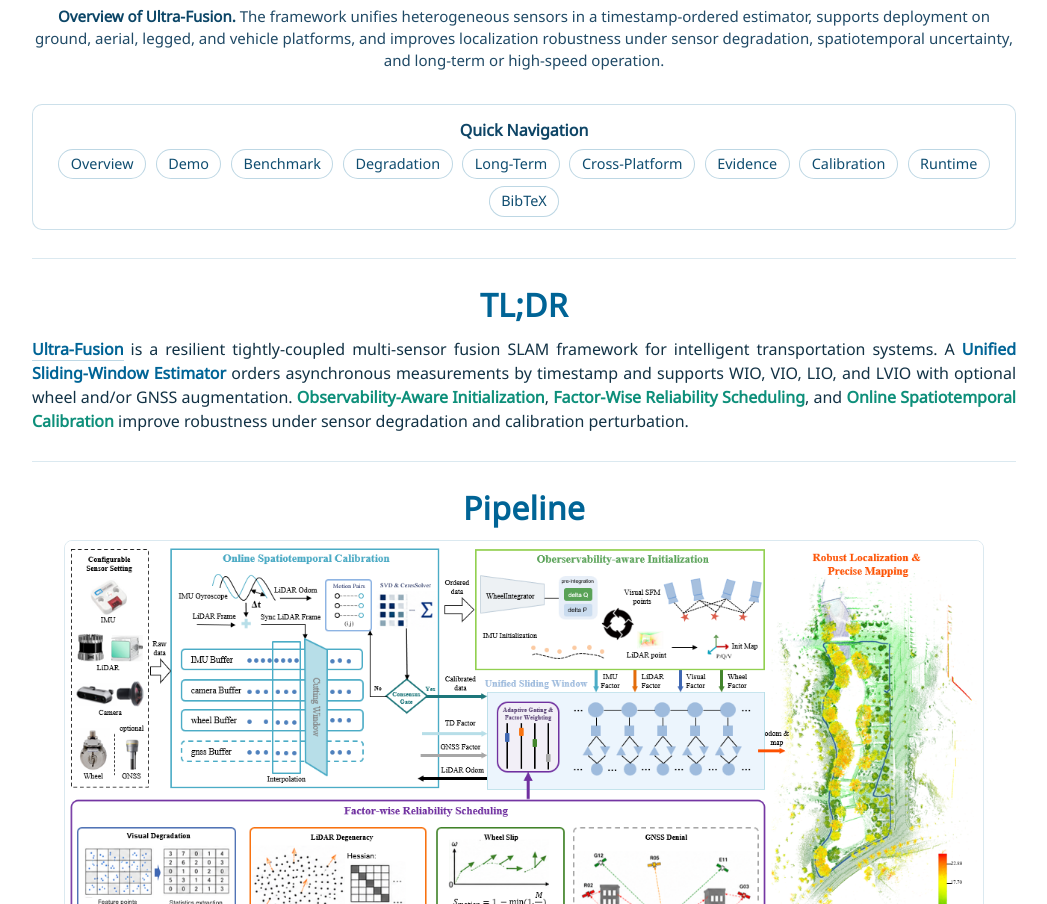
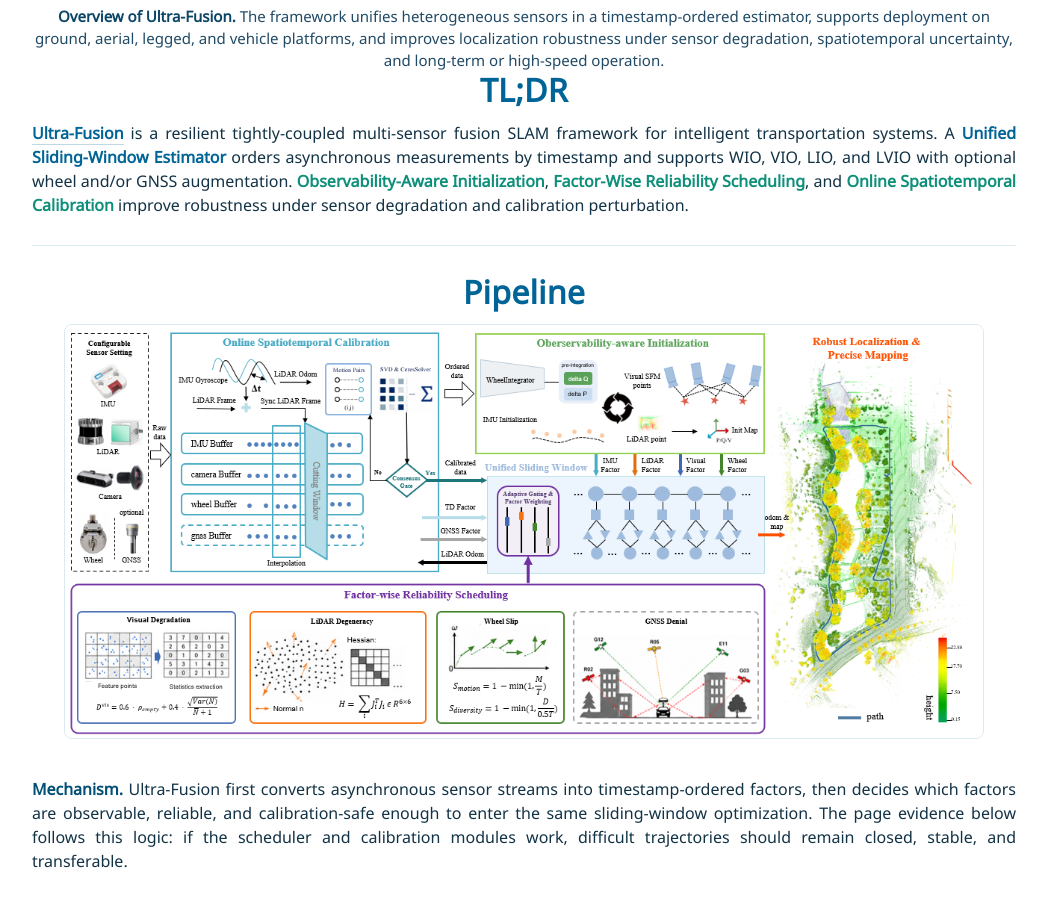
Before and after one commit to sjtuyinjie/ultrafusion-web, a website: page index.html in a window 1280 px wide. Shown: the part 1574-2478 px from the top of the page, without its empty margins (116-1163 px from the left). Drawn offline with nearby package versions, Linux system fonts and the light colour scheme; some icons are missing; a web font is replaced by a local one.

Commit message:
nav bar update

```diff
--- a/index.html
+++ b/index.html
@@ -412,44 +412,6 @@
 
     .viewer-single .viewer-panel.active {
       display: block;
-    }
-
-    .compact-toc-wrap {
-      margin: 2rem auto 1.25rem;
-      width: 100%;
-      text-align: center;
-      border: 1px solid rgba(0, 100, 150, 0.2);
-      border-radius: 10px;
-      background: #ffffff;
-      padding: 0.8rem 1rem;
-    }
-
-    .compact-toc-label {
-      font-weight: 700;
-      color: #0e4566;
-      margin-bottom: 0.45rem;
-      text-align: center;
-    }
-
-    .compact-toc {
-      display: flex;
-      flex-wrap: wrap;
-      justify-content: center;
-      gap: 0.4rem 0.6rem;
-    }
-
-    .compact-toc a {
-      border: 1px solid rgba(0, 100, 150, 0.26);
-      border-radius: 999px;
-      padding: 0.22rem 0.72rem;
-      font-size: 0.9rem;
-      color: #0f4d70;
-      text-decoration: none;
-      background: #ffffff;
-    }
-
-    .compact-toc a:hover {
-      background: #e6f4fb;
     }
 
     .ablation-summary-grid {
@@ -844,24 +806,6 @@
           </p>
 
           <div class="uf-block">
-            <div class="compact-toc-wrap">
-              <div class="compact-toc-label">Quick Navigation</div>
-              <nav class="compact-toc" aria-label="Ultra-Fusion page sections">
-                <a href="#overview">Overview</a>
-                <a href="#online-demo">Demo</a>
-                <a href="#benchmark-highlights">Benchmark</a>
-                <a href="#degradation-robustness">Degradation</a>
-                <a href="#longterm-highspeed">Long-Term</a>
-                <a href="#cross-platform-overview">Cross-Platform</a>
-                <a href="#ablation-evidence">Evidence</a>
-                <a href="#miscalibration-robustness">Calibration</a>
-                <a href="#runtime">Runtime</a>
-                <a href="#BibTeX">BibTeX</a>
-              </nav>
-            </div>
-          </div>
-
-          <div class="uf-block">
             <h2 class="title is-3 section-title">TL;DR</h2>
             <div class="content has-text-justified">
               <p>
```
